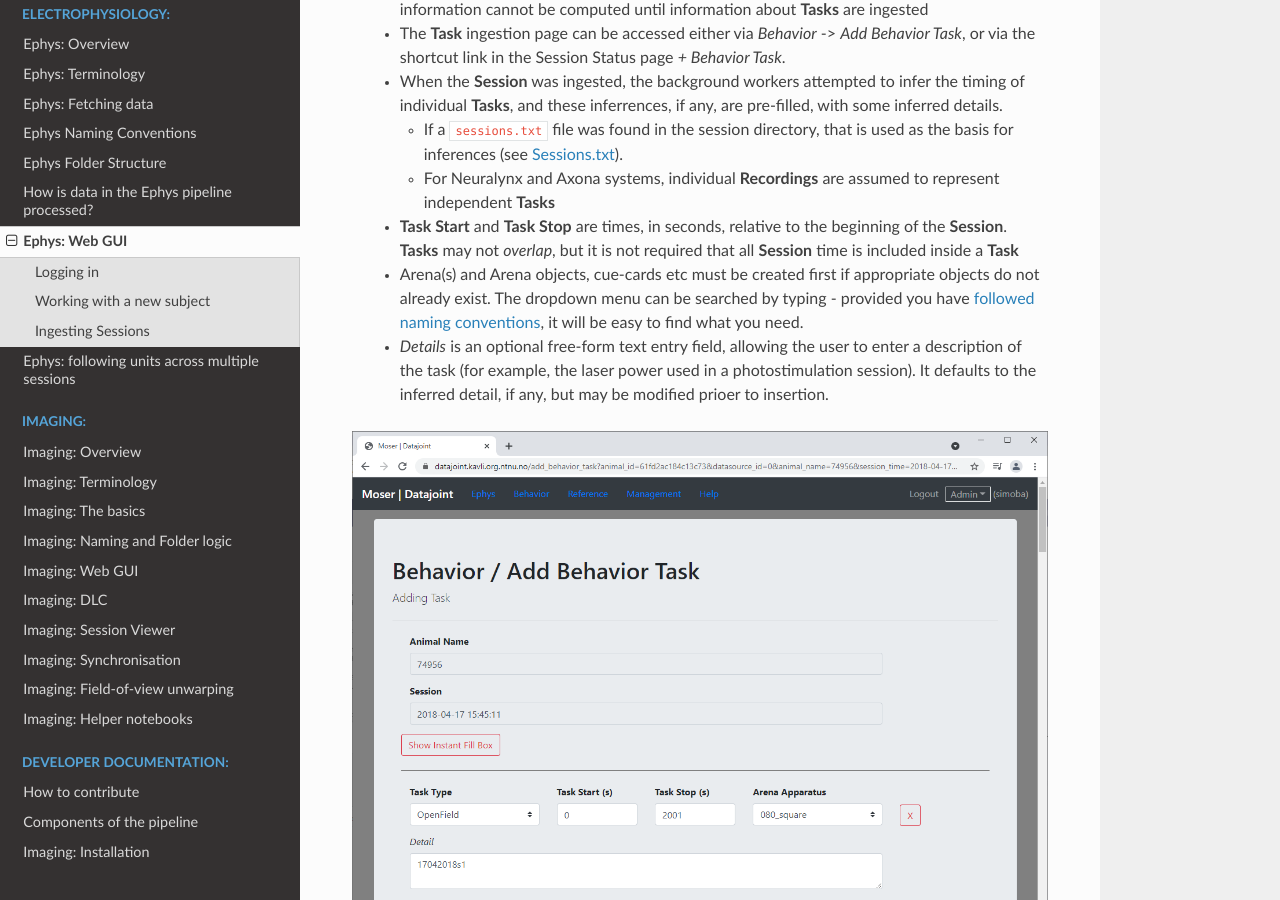
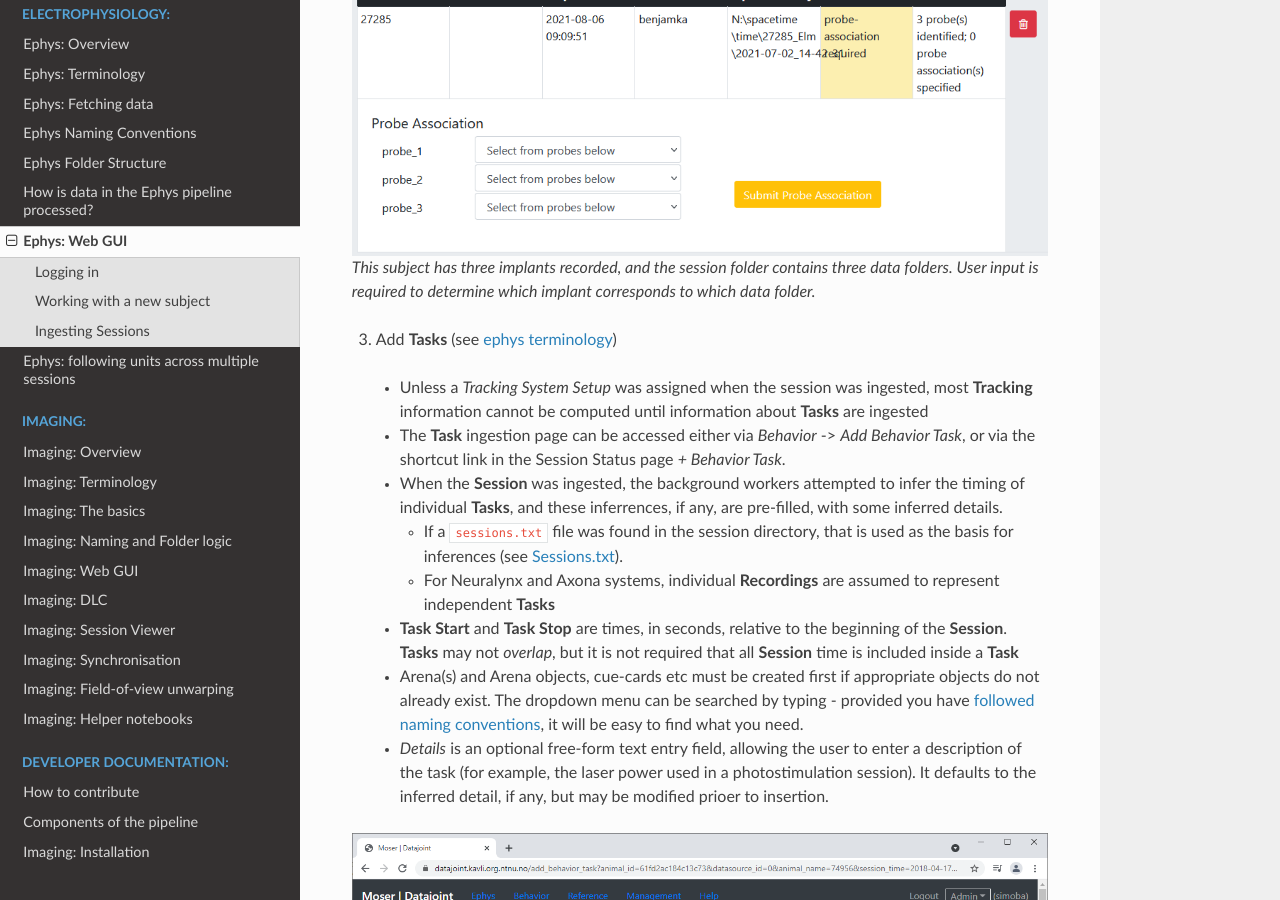
Before and after one commit to kavli-ntnu/dj-docs, a Sphinx documentation site: the page built from docs/ephys/ingestion_webgui.rst, in a window 1280 px wide and 900 px high, scrolled down 5697 px. Built offline with Sphinx 7.4.7 and the Read the Docs theme 2.0.0, drawn with Linux system fonts in a browser that asks for light colours; some of the changed text lies outside the part shown.

```diff
--- a/docs/ephys/ingestion_webgui.rst
+++ b/docs/ephys/ingestion_webgui.rst
@@ -63,7 +63,7 @@ The ephys pipelines records the specific implants per subject.
 Ingesting Sessions
 ------------------
 
-See :ref:'Ephys terminology <Ephys Terminology>` for a discussion of what **Session** means within the Ephys pipeline, and how it differs from the Imaging pipeline
+See :ref:'Ephys terminology` for a discussion of what **Session** means within the Ephys pipeline, and how it differs from the Imaging pipeline
 
 Once a subject implant has been recorded, the Session Ingestion becomes the main point of entry into the pipeline for all future data associated with that subject.
 
@@ -92,6 +92,14 @@ Once a subject implant has been recorded, the Session Ingestion becomes the main
 
 .. figure:: /_static/ephys/webgui/add_session_2.PNG
    :alt: Session Status page
+
+.. figure:: /_static/ephys/webgui/add_session_3.PNG
+   :alt: Probe association
+
+   This subject has three implants recorded, and the session folder contains three data folders. User input is required to determine which implant corresponds to which data folder.
+
+
+
 
 
 
```
Also changed, not shown: docs/_static/ephys/webgui/add_session_3.PNG (added).
